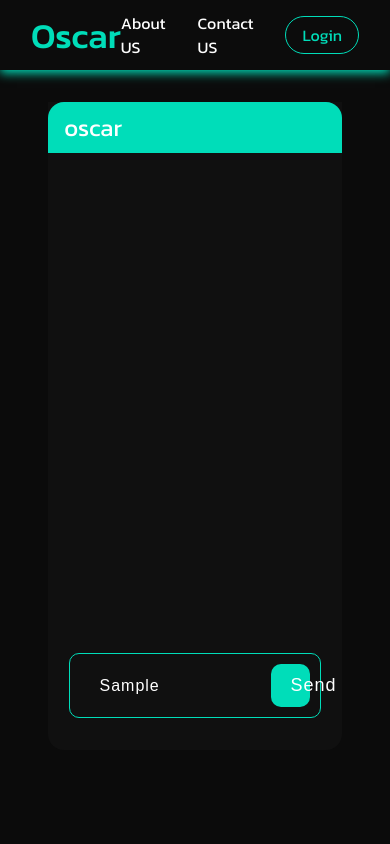
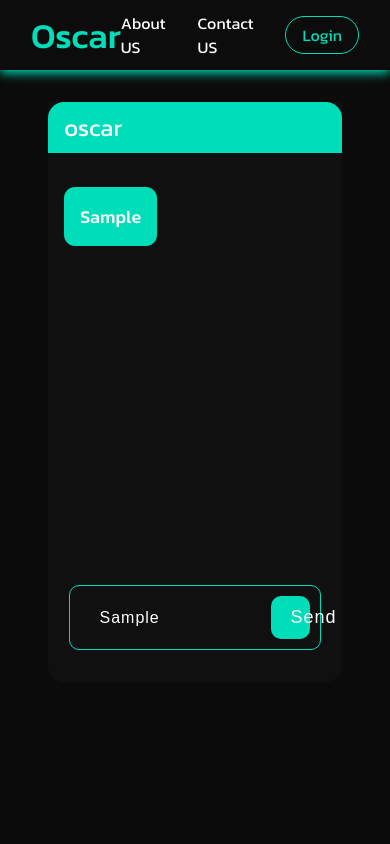
Before and after one commit to ahmed-maatty/Ai-Model, a Next.js app in the folder client/: page /chat in a window 390 px wide. Both pictures are taken after typing "Sample" into the empty fields and a click on the button "Send". Shown: the top 844 px of the page. Built offline with nearby package versions, Linux system fonts and the light colour scheme; no server answers.

Commit message:
not responsive

```diff
--- a/client/src/app/chat/page.tsx
+++ b/client/src/app/chat/page.tsx
@@ -1,18 +1,58 @@
-import React from "react";
+"use client";
+import React, { useState } from "react";
 
-function page() {
+function Chat() {
+  const [message , setMessage] = useState("");
+  const [prompt, setPrompt] = useState("");
+  const chatHandler = async (e: React.FormEvent) => {
+    e.preventDefault();
+    try {
+      const res = await fetch("http://localhost:8000/chat/", {
+        method: "POST",
+        headers: {
+          "Content-Type": "application/json",
+        },
+        body: JSON.stringify({prompt}),
+      });
+      const data = await res.json();
+      setMessage(data.result);
+      document.getElementById("messageBar").value = " "
+    } catch (error) {
+      console.log(error);
+    }
+  };
   return (
     <section className="chatSection">
       <div className="chatScreen">
         <h1>oscar</h1>
-        <div className="screen"></div>
+        <div className="screen">
+          {
+            prompt && (
+              <div className="prompt_contaiener">
+                <p className="sender">{prompt}</p>
+              </div>
+            )
+          }
+          {
+            message && (
+              <div className="prompt_contaiener">
+                <p className="response">{message}</p>
+              </div>
+            )
+          }
+        </div>
         <div className="input_btn_send">
-          <input type="text" placeholder="Write Your Message" />
-          <button>Send</button>
+          <input
+            type="text"
+            placeholder="Write Your Message"
+            onChange={(e) => setPrompt(e.target.value)}
+            id="messageBar"
+          />
+          <button onClick={chatHandler}>Send</button>
         </div>
       </div>
     </section>
   );
 }
 
-export default page;
+export default Chat;
--- a/client/src/app/globals.css
+++ b/client/src/app/globals.css
@@ -460,7 +460,33 @@ footer .footer_content .social_media img {
 
 .chatSection .chatScreen .screen {
   width: 100%;
-  height: 500px;
+  height: 400px;
+  padding: 1rem;
+}
+
+.chatSection .chatScreen .screen .prompt_contaiener{
+  width: 100%;
+}
+
+.chatSection .chatScreen .screen .prompt_contaiener .sender {
+  background-color: #00ddb9;
+  color: white;
+  padding: 1rem;
+  font-size: 18px;
+  font-weight: 500;
+  border-radius: 0.7rem;
+  width: fit-content;
+  margin-bottom: 1rem;
+}
+
+.chatSection .chatScreen .screen .prompt_contaiener .response {
+  color: white;
+  background-color: #242424;
+  padding: 1rem;
+  font-size: 18px;
+  font-weight: 500;
+  border-radius: 0.7rem;
+  width: fit-content;
 }
 
 .chatSection .chatScreen .input_btn_send {
```
